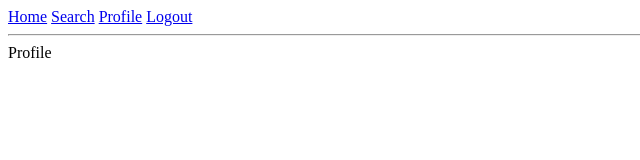
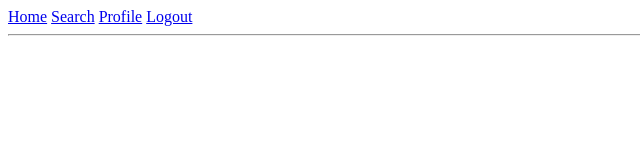
Before and after one commit to Turba-Hectoris/Friend.ly, a React app: page /profile in a window 1280 px wide. Shown: the top 160 px of the page, without its empty margins (0-640 px from the left). Built offline with nearby package versions, Linux system fonts and the light colour scheme; the HTML template or start-up script is replaced by a standard one.

Commit message:
add stylesheet for grid & init edit on profile component

```diff
--- a/client/src/components/Profile.js
+++ b/client/src/components/Profile.js
@@ -3,8 +3,26 @@ import React from 'react';
 export class Profile extends React.Component {
   render() {
     return (
-      <div>
-        Profile
+      <div className="lt
+        lt-xs-x-1
+        lt-xs-y-1
+        lt-xs-w-1
+        lt-xs-h-1
+        lt-sm-x-0
+        lt-sm-y-1
+        lt-sm-w-2
+        lt-sm-h-2
+        lt-md-x-0
+        lt-md-y-1
+        lt-md-w-4
+        lt-md-h-2
+        lt-lg-x-0
+        lt-lg-y-1
+        lt-lg-w-4
+        lt-lg-h-2">
+          <div className="lt-body">
+
+          </div>
       </div>
     );
   }
```
Also changed, not shown: 3 other files (tests, documents, lock files or other folders).
